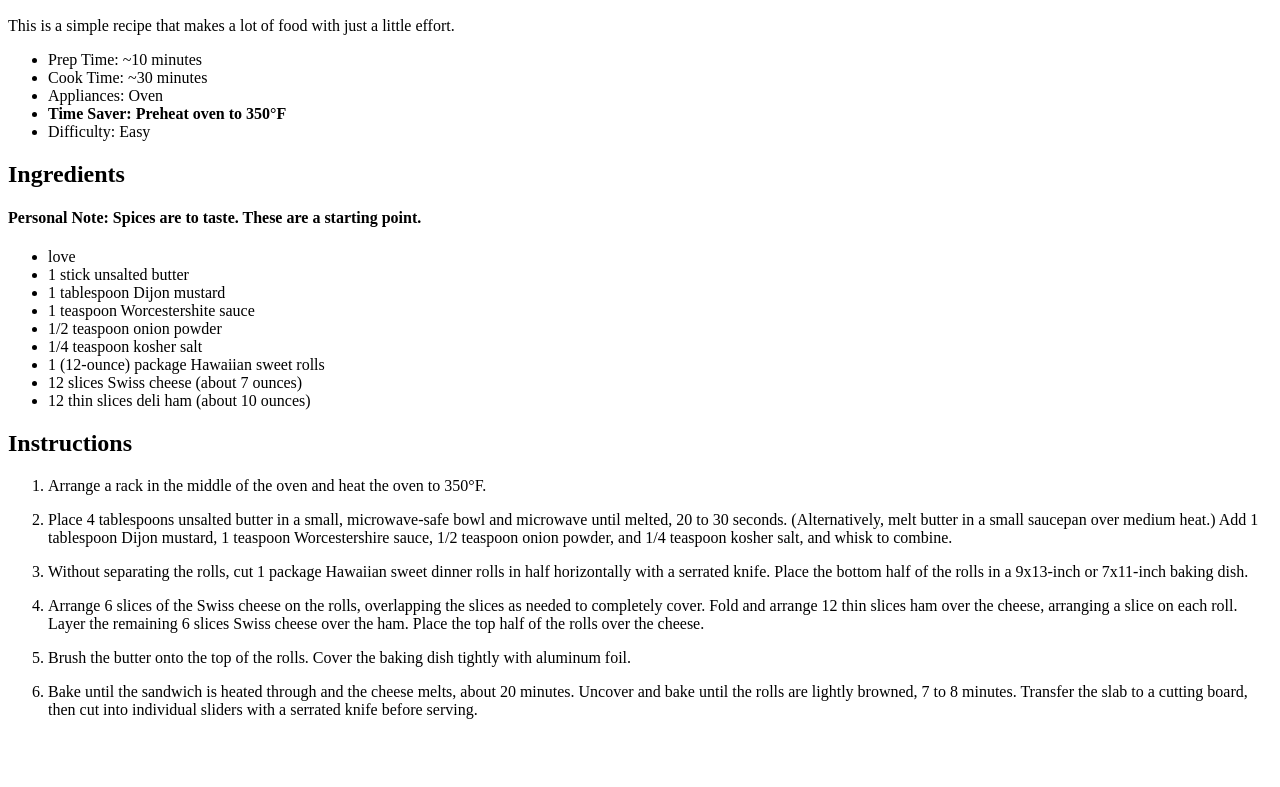
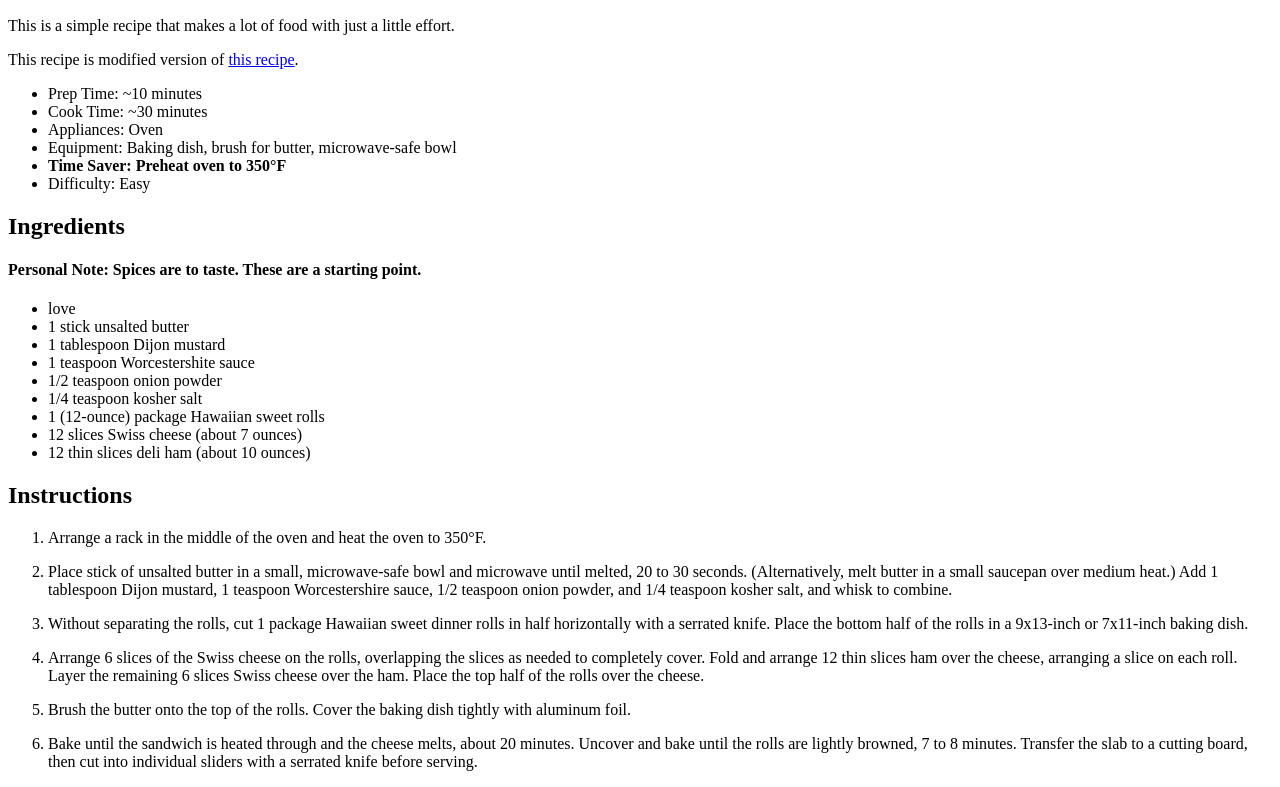
Before and after one commit to Jamnman/odin-recipes, a plain HTML site: page recipes/ham-swiss-sliders.html in a window 1280 px wide. Shown: the part 409-1196 px from the top of the page. Before the commit the page ends 1144 px from the top, so only its background shows below. Drawn offline with Linux system fonts and the light colour scheme.

Commit message:
Add detail to README

```diff
--- a/recipes/ham-swiss-sliders.html
+++ b/recipes/ham-swiss-sliders.html
@@ -11,11 +11,13 @@
     <img src="../images/hamswiss.jpg" height="300">
     <p></p>
     <p>This is a simple recipe that makes a lot of food with just a little effort. </p>
+    <p>This recipe is modified version of <a href="https://www.thekitchn.com/ham-cheese-sliders-recipe-23252913">this recipe</a>.</p>
     <p>
         <ul>
             <li>Prep Time: ~10 minutes</li>
             <li>Cook Time: ~30 minutes</li>
             <li>Appliances: Oven</li>
+            <li>Equipment: Baking dish, brush for butter, microwave-safe bowl</li>
             <li><strong>Time Saver: Preheat oven to 350&deg;F</strong></li>
             <li>Difficulty: Easy</li>
         </ul>
@@ -41,7 +43,7 @@
         <ol>
             <li>Arrange a rack in the middle of the oven and heat the oven to 350&deg;F.</li>
             <p></p>
-            <li>Place 4 tablespoons unsalted butter in a small, microwave-safe bowl and microwave until melted, 20 to 30 seconds. (Alternatively, melt butter in a small saucepan over medium heat.) Add 1 tablespoon Dijon mustard, 1 teaspoon Worcestershire sauce, 1/2 teaspoon onion powder, and 1/4 teaspoon kosher salt, and whisk to combine.</li>
+            <li>Place stick of unsalted butter in a small, microwave-safe bowl and microwave until melted, 20 to 30 seconds. (Alternatively, melt butter in a small saucepan over medium heat.) Add 1 tablespoon Dijon mustard, 1 teaspoon Worcestershire sauce, 1/2 teaspoon onion powder, and 1/4 teaspoon kosher salt, and whisk to combine.</li>
             <p></p>
             <li>Without separating the rolls, cut 1 package Hawaiian sweet dinner rolls in half horizontally with a serrated knife. Place the bottom half of the rolls in a 9x13-inch or 7x11-inch baking dish.</li>
             <p></p>
```
Also changed, not shown: 1 other file.
